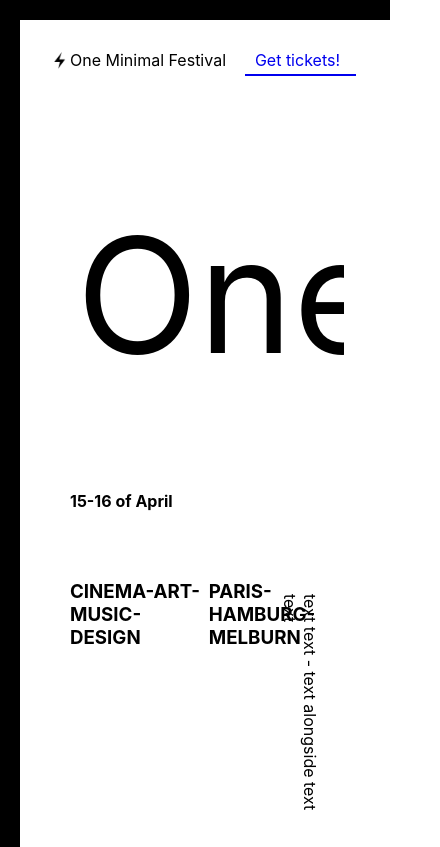
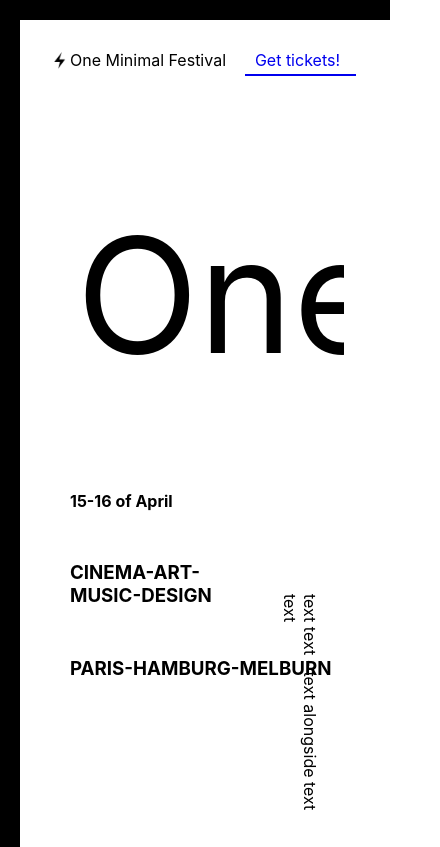
Before and after one commit to DDarrow123/Festival_Mockup_Page, a React (Create React App) app: page / in a window 390 px wide. Shown: the whole page, 440 px wide, since content can reach past the window. Built offline with nearby package versions, Linux system fonts and the light colour scheme.

Commit message:
finished media queries for now

```diff
--- a/src/sass/App.scss
+++ b/src/sass/App.scss
@@ -1,10 +1,6 @@
 .App {
   text-align: center;
 }
-
-/*Festival Landing Page*/
-
-/*End Festival Landing Page*/
 
 /*Nav Bar*/
 .nav-bar {
@@ -100,13 +96,6 @@
     display: flex;
     margin: 0 30px 0 20px;
     overflow: hidden;
-    // -webkit-overflow-scrolling: touch;
-    // -webkit-scroll-snap-points-x: repeat(300px);
-    // -ms-scroll-snap-points-x: repeat(300px);
-    // scroll-snap-points-x: repeat(300px);
-    // -webkit-scroll-snap-type: mandatory;
-    // -ms-scroll-snap-type: mandatory;
-    // scroll-snap-type: mandatory;
     .slide {
       width: auto;
       flex-shrink: 0;
@@ -133,7 +122,6 @@
  * Generated by Animista on 2019-2-18 18:2:18
  * w: http://animista.net, t: @cssanimista
  * ---------------------------------------------- */
-
 /**
  * ----------------------------------------
  * animation text-focus-in
@@ -288,7 +276,10 @@
   }
 }
 
+/////////*Media Queries*/////////
+
 @media only screen and (max-width: 800px) {
+  /*Carousel*/
   .carousel-container {
     display: flex;
     flex-direction: row;
@@ -312,4 +303,40 @@
       }
     }
   }
+  /*End Carousel*/
+
+  /*Botton Nav Bar*/
+  .vertical-text-bar {
+    display: flex;
+    flex-direction: column;
+    justify-content: flex-start;
+    -ms-transform: rotate(90deg); /* IE 9 */
+    -webkit-transform: rotate(90deg); /* Safari 3-8 */
+    transform: rotate(90deg);
+    position: fixed;
+    bottom: 80px;
+    right: 0px;
+    width: 240px;
+    height: 100px;
+  }
+  .dates {
+    margin-bottom: 50px;
+    margin-left: 50px;
+  }
+  .bottom-nav {
+    display: block;
+    height: 100px;
+    width: 100%;
+    background-color: #fff;
+    .topics {
+      width: 100%;
+      margin: 50px 50px;
+    }
+    .cities {
+      width: 350px;
+      margin: 50px 50px;
+      // margin-right: 50px;
+    }
+  }
+  /*End Botton Nav Bar*/
 }
```
